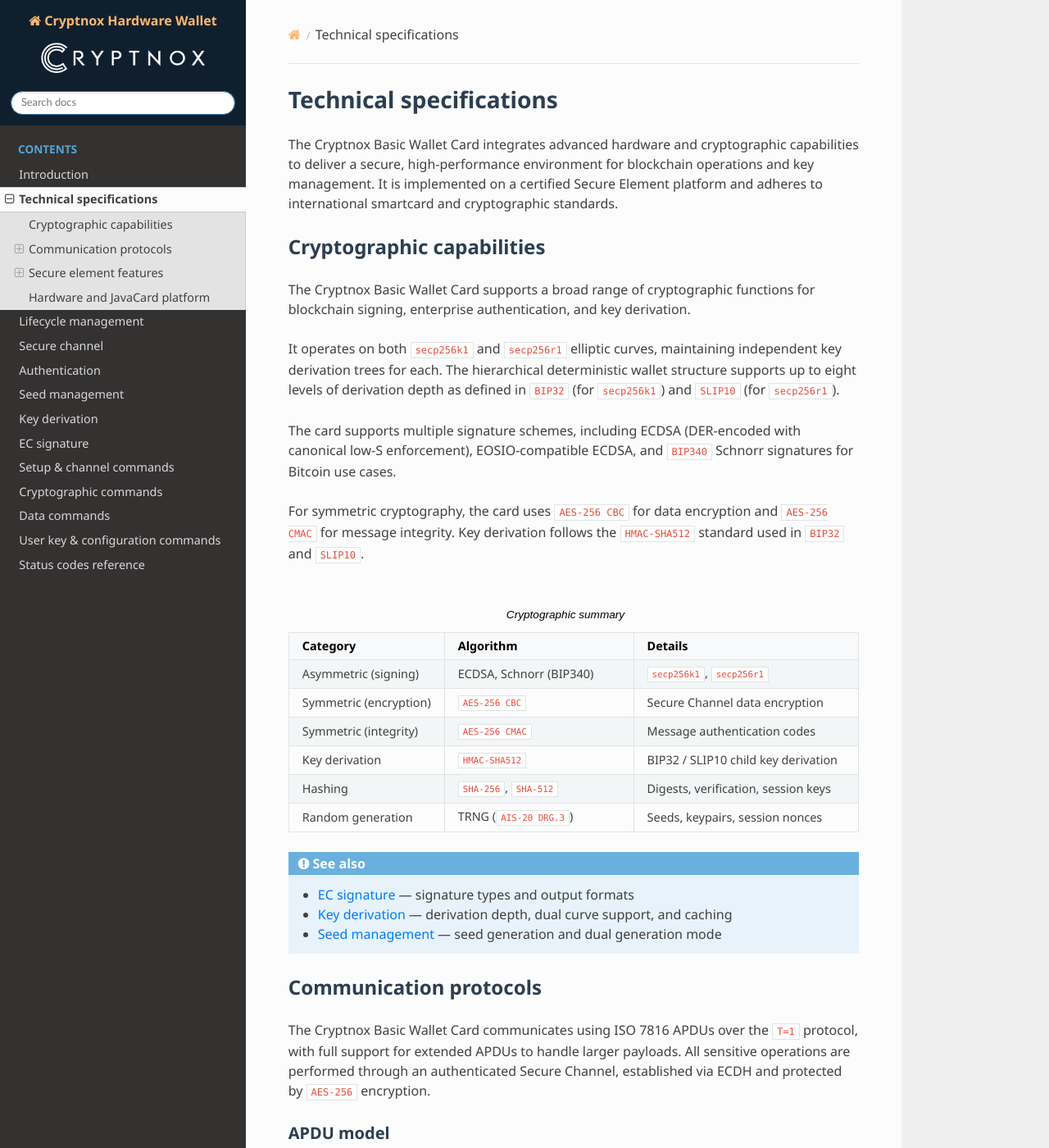
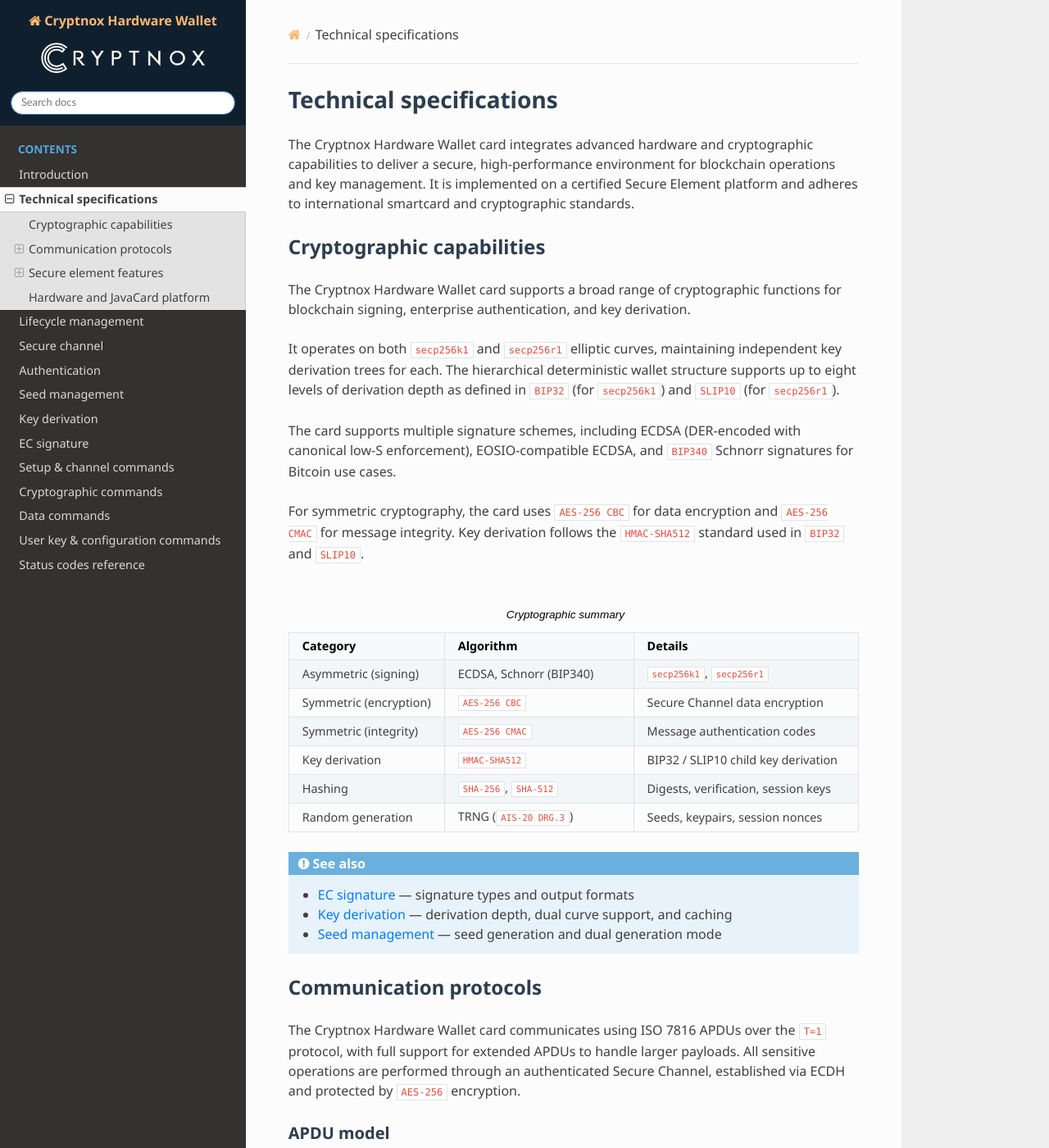
Before and after one commit to embarquech/hardware-wallet-doc, a Sphinx documentation site: the page built from docs/source/technical_specifications.rst, in a window 1280 px wide and 1400 px high. Shown: the whole window at 82% size. Built offline with Sphinx 7.4.7 and the Read the Docs theme 3.1.0, drawn with Linux system fonts in a browser that asks for light colours; some of the changed text lies outside the part shown.

Commit message:
Remove Basic wording.

```diff
--- a/docs/source/authentication.rst
+++ b/docs/source/authentication.rst
@@ -46,7 +46,7 @@
 and the "blockchain" EC signature can be allowed with a signature from this user key: hash to be
 signed with the card must be signed with the user key.
 
-The goal of this function is to use the Basic wallet card (to make transactions) in conjunction
+The goal of this function is to use the Cryptnox Hardware Wallet card (to make transactions) in conjunction
 with a key storage such as iOS Secure Enclave Touch ID or a PC TPM, instead of using the PIN.
 
 The PIN check and user authentication is reset after any EC signature (of all the authorized
--- a/docs/source/index.rst
+++ b/docs/source/index.rst
@@ -20,7 +20,7 @@
 single query, single answer.
 
 The applet hosts a "Dual Basic Group Secret" EC secret key, which is a secret designed to be
-shared within a pair of Basic wallet cards. This is loaded at factory with a one-shot encryption.
+shared within a pair of Cryptnox Hardware Wallet cards. This is loaded at factory with a one-shot encryption.
 This secures the dual generation process.
 
 .. toctree::
--- a/docs/source/introduction.rst
+++ b/docs/source/introduction.rst
@@ -1,7 +1,7 @@
 Introduction
 ============
 
-The Cryptnox Basic Wallet Card is a JavaCard-based secure hardware wallet that provides hardware
+The Cryptnox Hardware Wallet card is a JavaCard-based secure hardware wallet that provides hardware
 security module (HSM)-grade protection for blockchain operations. It is engineered to manage
 cryptographic keys, perform key derivation, and sign transactions directly within the card's
 secure environment, ensuring that private keys never leave the Secure Element.
@@ -16,7 +16,7 @@
 Security model
 --------------
 
-The Cryptnox Basic Wallet Card is built on a Common Criteria EAL6+ certified Secure Element,
+The Cryptnox Hardware Wallet card is built on a Common Criteria EAL6+ certified Secure Element,
 providing resistance to both physical and logical attacks. All sensitive data exchanges are
 protected by a Secure Channel protocol, based on principles similar to GlobalPlatform SCP03,
 which ensures mutual authentication, confidentiality, and integrity through ``AES-256``
@@ -45,7 +45,7 @@
 Supported algorithms and curves
 --------------------------------
 
-The Cryptnox Basic Wallet Card supports a comprehensive suite of asymmetric, symmetric, and
+The Cryptnox Hardware Wallet card supports a comprehensive suite of asymmetric, symmetric, and
 hashing algorithms that align with current blockchain and authentication standards.
 
 Elliptic curves
--- a/docs/source/technical_specifications.rst
+++ b/docs/source/technical_specifications.rst
@@ -1,7 +1,7 @@
 Technical specifications
 ========================
 
-The Cryptnox Basic Wallet Card integrates advanced hardware and cryptographic capabilities to
+The Cryptnox Hardware Wallet card integrates advanced hardware and cryptographic capabilities to
 deliver a secure, high-performance environment for blockchain operations and key management. It
 is implemented on a certified Secure Element platform and adheres to international smartcard and
 cryptographic standards.
@@ -9,7 +9,7 @@
 Cryptographic capabilities
 --------------------------
 
-The Cryptnox Basic Wallet Card supports a broad range of cryptographic functions for blockchain
+The Cryptnox Hardware Wallet card supports a broad range of cryptographic functions for blockchain
 signing, enterprise authentication, and key derivation.
 
 It operates on both ``secp256k1`` and ``secp256r1`` elliptic curves, maintaining independent key
@@ -59,7 +59,7 @@
 Communication protocols
 -----------------------
 
-The Cryptnox Basic Wallet Card communicates using ISO 7816 APDUs over the ``T=1`` protocol, with
+The Cryptnox Hardware Wallet card communicates using ISO 7816 APDUs over the ``T=1`` protocol, with
 full support for extended APDUs to handle larger payloads. All sensitive operations are performed
 through an authenticated Secure Channel, established via ECDH and protected by ``AES-256``
 encryption.
@@ -216,7 +216,7 @@
 Hardware and JavaCard platform
 ------------------------------
 
-The Cryptnox Basic Wallet Card is built on the ``NXP JCOP 4.x`` Secure Element platform, a
+The Cryptnox Hardware Wallet card is built on the ``NXP JCOP 4.x`` Secure Element platform, a
 JavaCard-based architecture recognized for its robust security and versatility.
 
 It provides dedicated memory partitions for cryptographic key storage and hierarchical key
```
